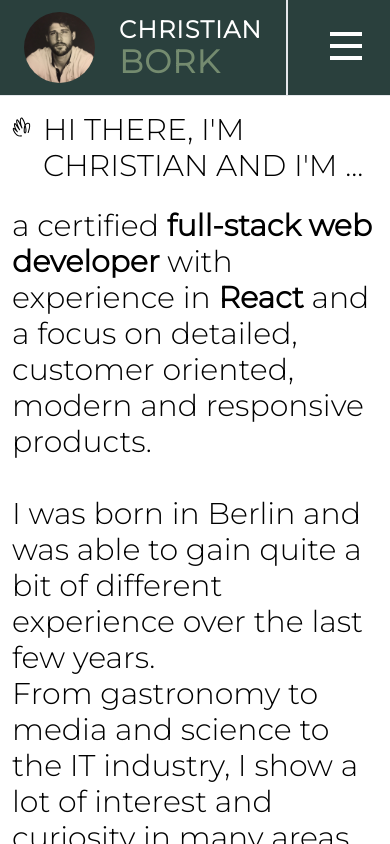
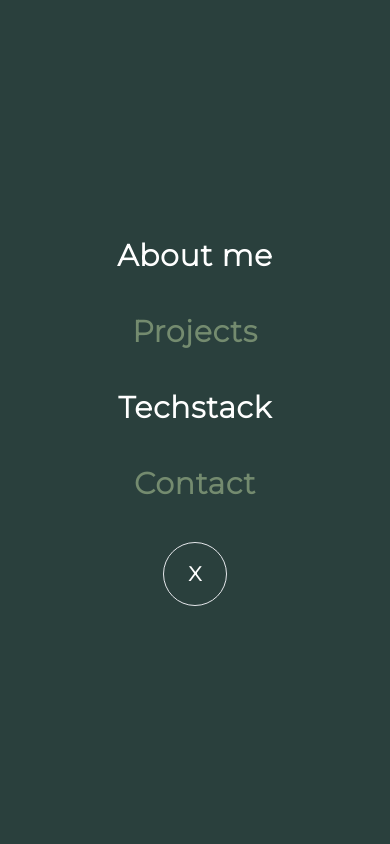
Before and after one commit to Borkkris/portfolio, a React (Create React App) app: page / in a window 390 px wide. Both pictures are taken after a click on the element 346 px from the left and 47 px from the top of the page. Shown: the top 844 px of the page. Built offline with nearby package versions, Linux system fonts and the light colour scheme.

Commit message:
implemented  hamburger menu

```diff
--- /dev/null
+++ b/src/components/HamburgerMenuComponent.jsx
@@ -0,0 +1,72 @@
+import React from 'react';
+
+const HamburgerMenuComponent = ({ onCloseMenu }) => {
+
+    const handleButtonClick = () => {
+        onCloseMenu();
+    };
+
+  return (
+    <div>
+        <div
+        data-aos='fade-left'
+        className='fixed top-0 right-0 bottom-0 w-screen flex flex-col justify-center align-middle h-screen md:w-auto text-3xl sm:p-0 md:px-10 lg:hidden xl:hidden z-50'
+        style={{backgroundColor:'#2A403D'}}>
+            <button
+                className='hover:underline rounded-xl tracking-wide'
+                onClick={()=>{
+                    const element = document.getElementById('about me');
+                    element.scrollIntoView({behavior:'smooth'});
+                    handleButtonClick();
+                }}
+            >
+                <p>About me</p>
+            </button>
+
+            <button
+                className='hover:underline rounded-xl tracking-wide py-10'
+                onClick={() => {
+                    const element = document.getElementById("projects");
+                    element.scrollIntoView({ behavior: "smooth" });
+                    handleButtonClick();
+                }}
+            >
+                <p style={{color:'#748B6F'}}> Projects</p>
+            </button>
+
+            <button
+                className='hover:underline rounded-xl tracking-wide'
+                onClick={() => {
+                    const element = document.getElementById("techstack");
+                    element.scrollIntoView({ behavior: "smooth" });
+                    handleButtonClick();
+                }}
+            >
+                <p>Techstack</p>
+            </button>
+
+            <button
+                className='hover:underline rounded-xl tracking-wide py-10'
+                onClick={()=>{
+                    const element = document.getElementById("contactform");
+                    element.scrollIntoView({ behavior: "smooth" });
+                    handleButtonClick();
+                }}
+            >
+                <p style={{color:'#748B6F'}}> Contact</p>
+            </button>
+
+
+            <div className='flex justify-center'>
+                <button
+                    className='border rounded-full w-16 h-16 text-xl'
+                    onClick={() => handleButtonClick()}>
+                    <p>X</p>
+                </button>
+            </div>
+        </div>
+    </div>
+    )
+}
+
+export default HamburgerMenuComponent
--- a/src/components/NavigationComponent.jsx
+++ b/src/components/NavigationComponent.jsx
@@ -1,13 +1,22 @@
-// import React, { useState } from 'react';
+import React, { useState } from 'react';
 import christian_bork_avatar from '../assets/christian_bork_avatar.JPG';
+import HamburgerMenuComponent from './HamburgerMenuComponent';
 
 const NavigationComponent = () => {
 
-    // const [ifClicked, setIfClicked] = useState(false);
+    const [ifClicked, setIfClicked] = useState(false);
+
+    const handleClick = () => {
+        setIfClicked(!ifClicked);
+    };
+
+    const handleCloseMenu = () => {
+        setIfClicked(false);
+    };
 
   return (
 
-    <div style={{backgroundColor:'#2A403D'}}>
+    <div>
         <div style={{backgroundColor:'#2A403D'}} className='flex justify-between fixed font-extrabold border-b w-full h-24 z-50'>
 
             <div className="border-r-2 px-3 flex justify-between">
@@ -23,7 +32,7 @@ const NavigationComponent = () => {
 
                 <button
                     className='hover:underline rounded-xl tracking-wide'
-                    onClick={()=>{
+                    onClick={()=> {
                         const element = document.getElementById('about me');
                         element.scrollIntoView({behavior:'smooth'});
                     }}
@@ -63,11 +72,13 @@ const NavigationComponent = () => {
             {/* hamburger menu */}
             <div
                 className="my-8 mx-7 space-y-2 lg:hidden  xl:hidden cursor-pointer"
-                onClick={() => alert('coming soon! please use the desktop-version to see the menu.')}>
-                <span class="block w-8 h-1 bg-white"></span>
-                <span class="block w-8 h-1 bg-white"></span>
-                <span class="block w-8 h-1 bg-white"></span>
+                onClick={handleClick}>
+                <span className="block w-8 h-1 bg-white"></span>
+                <span className="block w-8 h-1 bg-white"></span>
+                <span className="block w-8 h-1 bg-white"></span>
             </div>
+
+            {ifClicked && <HamburgerMenuComponent onCloseMenu={handleCloseMenu} />}
 
         </div>
     </div>
```
